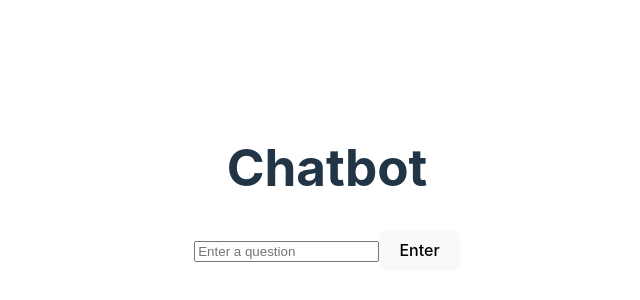
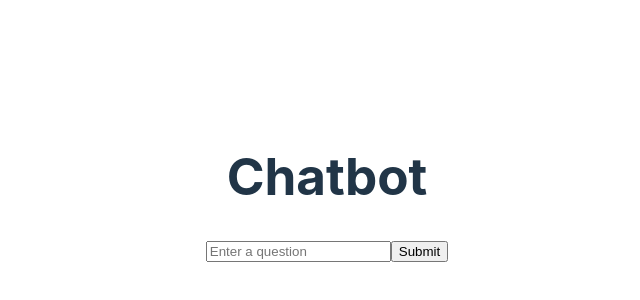
Before and after one commit to AhmedMoee/BabylonChatbot, a React (Vite) app: page / in a window 1280 px wide. Shown: the part 212-512 px from the top of the page, without its empty margins (313-953 px from the left). Built offline with nearby package versions, Linux system fonts and the light colour scheme.

Commit message:
Replace button functionality with HTML form

```diff
--- a/src/components/InputField.jsx
+++ b/src/components/InputField.jsx
@@ -1,38 +1,34 @@
 import { useState } from "react";
 
 export const InputField = () => {
-	const [state, setState] = useState("");
-	const [text, setText] = useState([]);
+	const [text, setText] = useState("");
+	const [textArray, setTextArray] = useState([]);
 
 	return (
 		<>
-			{text.map((element, index) => (
+			{textArray.map((element, index) => (
 				<p key={index}>
 					{element}
 					<br />
 				</p>
 			))}
 
-			<input
-				type={"text"}
-				id={"name"}
-				value={state}
-				placeholder="Enter a question"
-				onChange={(event) => setState(event.target.value)}
-				onKeyUp={(key) => {
-					if (key.key === "Enter") {
-						setText((text) => [...text, state]);
-					}
-				}}
-			/>
-
-			<button
-				onClick={() => {
-					setText((text) => [...text, state]);
+			<form
+				onSubmit={(event) => {
+					event.preventDefault();
+					setTextArray((textArray) => [...textArray, text]);
+					setText("");
 				}}
 			>
-				Enter
-			</button>
+				<input
+					type="text"
+					id="input"
+					placeholder="Enter a question"
+					value={text}
+					onChange={(event) => setText(event.target.value)}
+				/>
+				<input type="submit" value="Submit" />
+			</form>
 		</>
 	);
 };
--- a/src/utils.js
+++ b/src/utils.js
@@ -1 +1,2 @@
-// They recommened we make a JS file to do a lot of our stuff
+// Contains functions you can call from Component (‘jsx’) files.
+// These functions will handle creating threads, runs, messages, and receiving the response from the assistant.
```
